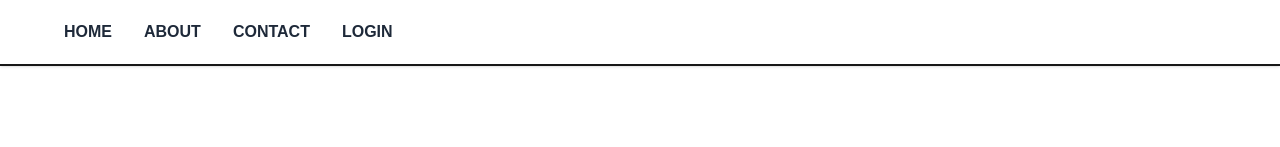
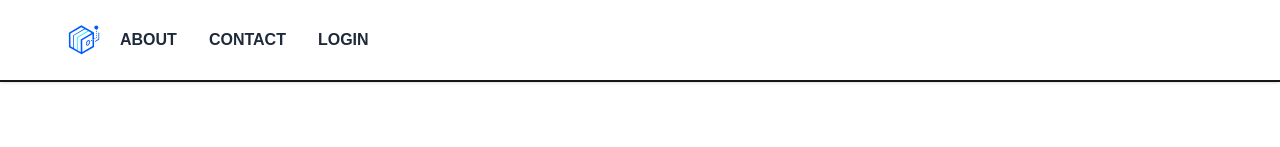
Before and after one commit to mk4555/business-landing-page, a Next.js app: page / in a window 1280 px wide. Shown: the top 147 px of the page. Built offline with nearby package versions, Linux system fonts and the light colour scheme.

Commit message:
refactor

```diff
--- a/app/components/InfoSection.tsx
+++ b/app/components/InfoSection.tsx
@@ -33,6 +33,7 @@ const InfoSection: React.FC = () => {
             </p>
           </div>
           <div className="border p-6 rounded-lg shadow-md bg-white">
+            <h3 className="text-xl font-bold text-sky-500 mb-2">
               <NumberFlow
                 value={1000000}
                 prefix="$"
@@ -40,8 +41,7 @@ const InfoSection: React.FC = () => {
                 transformTiming={{ duration: 150, easing: "linear(...)" }}
                 animated={true}
               />
-
-            <h3 className="text-xl font-bold text-sky-500 mb-2"></h3>
+            </h3>
             <p className="text-gray-600">
               {
                 "Our AI-driven solution to meet the unique needs of your business, ensuring you stay ahead of the competition."
--- a/app/components/Navbar.tsx
+++ b/app/components/Navbar.tsx
@@ -2,12 +2,51 @@
 import React, { useState } from "react";
 import Link from "next/link";
 // import Image from "next/image";
+
+const Logo = () => (
+  <svg
+    height="40px"
+    viewBox="0 0 1024 1024"
+    className="icon mr-4"
+    xmlns="http://www.w3.org/2000/svg"
+  >
+    <path
+      d="M444 136.3L123.8 324.8l3.2 371.5 323.3 183 320.2-188.5-3.2-371.5z"
+      fill="#FFFFFF"
+    />
+    <path
+      d="M630 287.6l-20.1-11.4-279.7 164.7L333 767l20.1 11.3-2.8-326z"
+      fill="#06F3FF"
+    />
+    <path
+      d="M746.8 489.8l-8.6 5.2c-4.7 2.9-6.2 9-3.4 13.7 1.9 3.1 5.2 4.8 8.6 4.8 1.8 0 3.5-0.5 5.2-1.4l8.6-5.2c4.7-2.9 6.2-9 3.4-13.7-2.9-4.7-9-6.2-13.8-3.4z"
+      fill="#005BFF"
+    />
+    <path
+      d="M638.6 534c-1.6-0.9-3.4-1.3-5.2-1.3-4.9 0-9.9 2.6-13 4.6-20.6 13-38 47.5-38 75.2 0 12.2 3.4 21.4 9.1 24.5 6 3.3 14-0.6 18.2-3.3 20.6-13 38-47.5 38-75.2 0-12.2-3.4-21.3-9.1-24.5z m-9.9 50.4l-8.6 5.2c-1.6 1-3.4 1.4-5.2 1.4-3.4 0-6.7-1.7-8.6-4.8-2.9-4.7-1.3-10.9 3.4-13.7l8.6-5.2c4.7-2.9 10.9-1.3 13.7 3.4 3 4.7 1.5 10.9-3.3 13.7z"
+      fill="#E6E6E6"
+    />
+    <path
+      d="M618.4 567.3l-8.6 5.2c-4.7 2.9-6.2 9-3.4 13.7 1.9 3.1 5.2 4.8 8.6 4.8 1.8 0 3.5-0.5 5.2-1.4l8.6-5.2c4.7-2.9 6.2-9 3.4-13.7-2.9-4.7-9.1-6.3-13.8-3.4z"
+      fill="#E6E6E6"
+    />
+    <path
+      d="M444 136.3L123.8 324.8l3.2 371.5 323.3 183 320.1-188.5-3.2-371.5-323.2-183zM166.8 672.9L164 347.6l280.3-165.1 71.2 40.3-280.3 165.1 2.8 325.3-71.2-40.3z m262.8 148.7l-76.5-43.3L333 767l-74.9-42.4-2.8-325.3 280.4-165.1 74.2 42 20.1 11.4 77.8 44-281 165.5 2.8 324.5z m40 0L467 519.8l260.7-153.5 2.6 301.7-260.7 153.6z m287.6-314.7l-8.6 5.2c-1.6 1-3.4 1.4-5.2 1.4-3.4 0-6.7-1.7-8.6-4.8-2.9-4.7-1.3-10.9 3.4-13.7l8.6-5.2c4.7-2.9 10.9-1.3 13.7 3.4 2.9 4.7 1.4 10.9-3.3 13.7z"
+      fill="#005BFF"
+    />
+    <path
+      d="M704 515.6l-8.6 5.2c-4.7 2.9-6.2 9-3.4 13.7 1.9 3.1 5.2 4.8 8.6 4.8 1.8 0 3.5-0.5 5.2-1.4l8.6-5.2c4.7-2.9 6.2-9 3.4-13.7-2.9-4.7-9-6.2-13.8-3.4zM827.2 430.8c-5.5 0-10 4.5-10 10v10c0 5.5 4.5 10 10 10s10-4.5 10-10v-10c0-5.5-4.5-10-10-10zM837.2 390.8c0-5.5-4.5-10-10-10s-10 4.5-10 10v10c0 5.5 4.5 10 10 10s10-4.5 10-10v-10zM837.2 340.8c0-5.5-4.5-10-10-10s-10 4.5-10 10v10c0 5.5 4.5 10 10 10s10-4.5 10-10v-10zM837.2 290.8c0-5.5-4.5-10-10-10s-10 4.5-10 10v10c0 5.5 4.5 10 10 10s10-4.5 10-10v-10zM803.4 467.4c-2.9-4.7-9-6.3-13.7-3.4l-8.6 5.2c-4.7 2.9-6.2 9-3.4 13.7 1.9 3.1 5.2 4.8 8.6 4.8 1.8 0 3.5-0.5 5.2-1.4l8.6-5.2c4.6-2.9 6.1-9 3.3-13.7zM665.3 540.1c-3-10.8-8.9-19.1-17.1-23.6-11.2-6.1-24.8-4.8-38.5 3.9-26.5 16.8-47.3 57.2-47.3 92.1 0 19.9 7.1 35.2 19.5 42 4.6 2.5 9.6 3.8 14.9 3.8 7.5 0 15.6-2.6 23.7-7.7 25.9-16.4 46.4-55.4 47.3-89.7l3.9-2.4c4.7-2.9 6.2-9 3.4-13.7-2.2-3.4-6.1-5.1-9.8-4.7z m-55.6 93.7c-4.2 2.7-12.2 6.6-18.2 3.3-5.7-3.1-9.1-12.3-9.1-24.5 0-27.7 17.4-62.2 38-75.2 3.1-1.9 8.1-4.6 13-4.6 1.8 0 3.6 0.4 5.2 1.3 5.7 3.1 9.1 12.3 9.1 24.5 0 27.7-17.4 62.1-38 75.2z"
+      fill="#005BFF"
+    />
+    <path
+      d="M891.2 321.7c-5.5 0-10 4.5-10 10v156.4l-81.7 49.3c-4.7 2.9-6.2 9-3.4 13.7 1.9 3.1 5.2 4.8 8.6 4.8 1.8 0 3.5-0.5 5.2-1.4l91.4-55.1V331.7c-0.1-5.5-4.6-10-10.1-10zM817.3 239.6c-0.1 0.4-0.1 0.8-0.1 1.3v10c0 5.5 4.5 10 10 10s10-4.5 10-10v-10c0-0.4 0-0.9-0.1-1.3 23.4-4.6 41-25.3 41-50 0-28.2-22.8-51-51-51s-51 22.8-51 51c0 24.7 17.7 45.4 41.2 50z"
+      fill="#005BFF"
+    />
+  </svg>
+);
 const Navlinks = () => {
   return (
     <>
-      <Link href="/" className="font-semibold transition hover:text-blue-300">
-        HOME
-      </Link>
       <Link
         href="/about"
         className="font-semibold transition hover:text-blue-300"
@@ -38,12 +77,14 @@ const Navbar: React.FC = ({}) => {
   };
 
   return (
-    <nav className="container mx-auto max-w-6xl py-5 text-1.5xl text-gray-800">
+    <>
+      <nav className="container flex mx-auto max-w-6xl py-5 text-1.5xl md:justify-normal justify-between items-center text-gray-800">
+        <Logo />
         <div className="hidden md:flex items-center gap-x-8">
           <Navlinks />
         </div>
         <div className="md:hidden ">
-        {!isOpen && (
+          {!isOpen ? (
             <svg
               xmlns="http://www.w3.org/2000/svg"
               fill="none"
@@ -59,15 +100,32 @@ const Navbar: React.FC = ({}) => {
                 d="M3.75 6.75h16.5M3.75 12h16.5m-16.5 5.25h16.5"
               />
             </svg>
+          ) : (
+            <svg
+              xmlns="http://www.w3.org/2000/svg"
+              fill="none"
+              viewBox="0 0 24 24"
+              strokeWidth={1.5}
+              stroke="currentColor"
+              className="size-6"
+              onClick={toggleMenu}
+            >
+              <path
+                strokeLinecap="round"
+                strokeLinejoin="round"
+                d="M6 18 18 6M6 6l12 12"
+              />
+            </svg>
           )}
+        </div>
+      </nav>
 
       {isOpen && (
-          <div className="flex flex-col items-center justify-between gap-x-8">
+        <div className="container md:hidden flex flex-col items-center gap-x-8 min-h-128 w-full">
           <Navlinks />
         </div>
       )}
-      </div>
-    </nav>
+    </>
   );
 };
 
--- a/app/globals.css
+++ b/app/globals.css
@@ -15,7 +15,7 @@
 
 @media (prefers-color-scheme: dark) {
   :root {
-    --background: #0a0a0a;
+    --background: #ededed;
     --foreground: #ededed;
   }
 }
```
Lines whose indentation alone changed are shown as unchanged.
